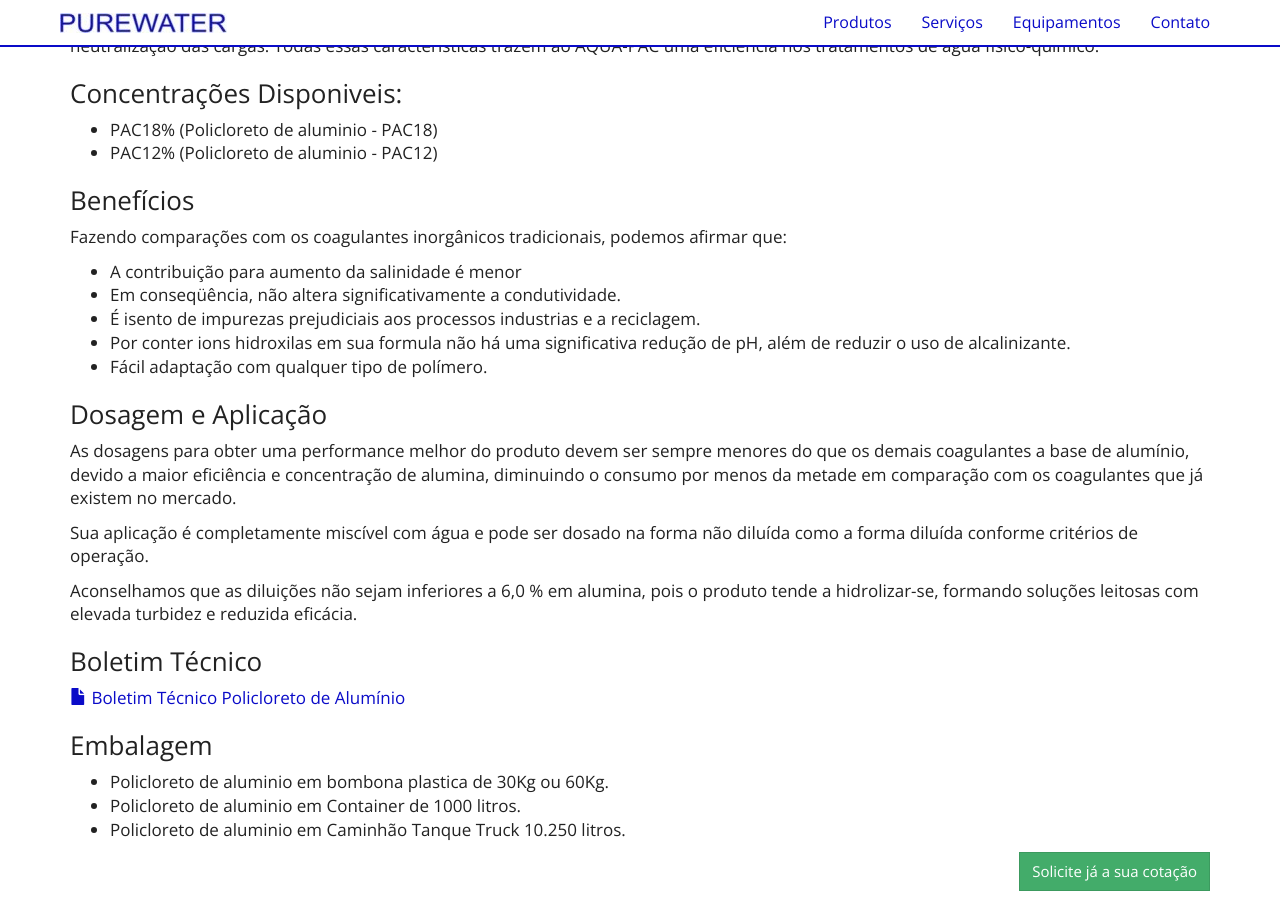
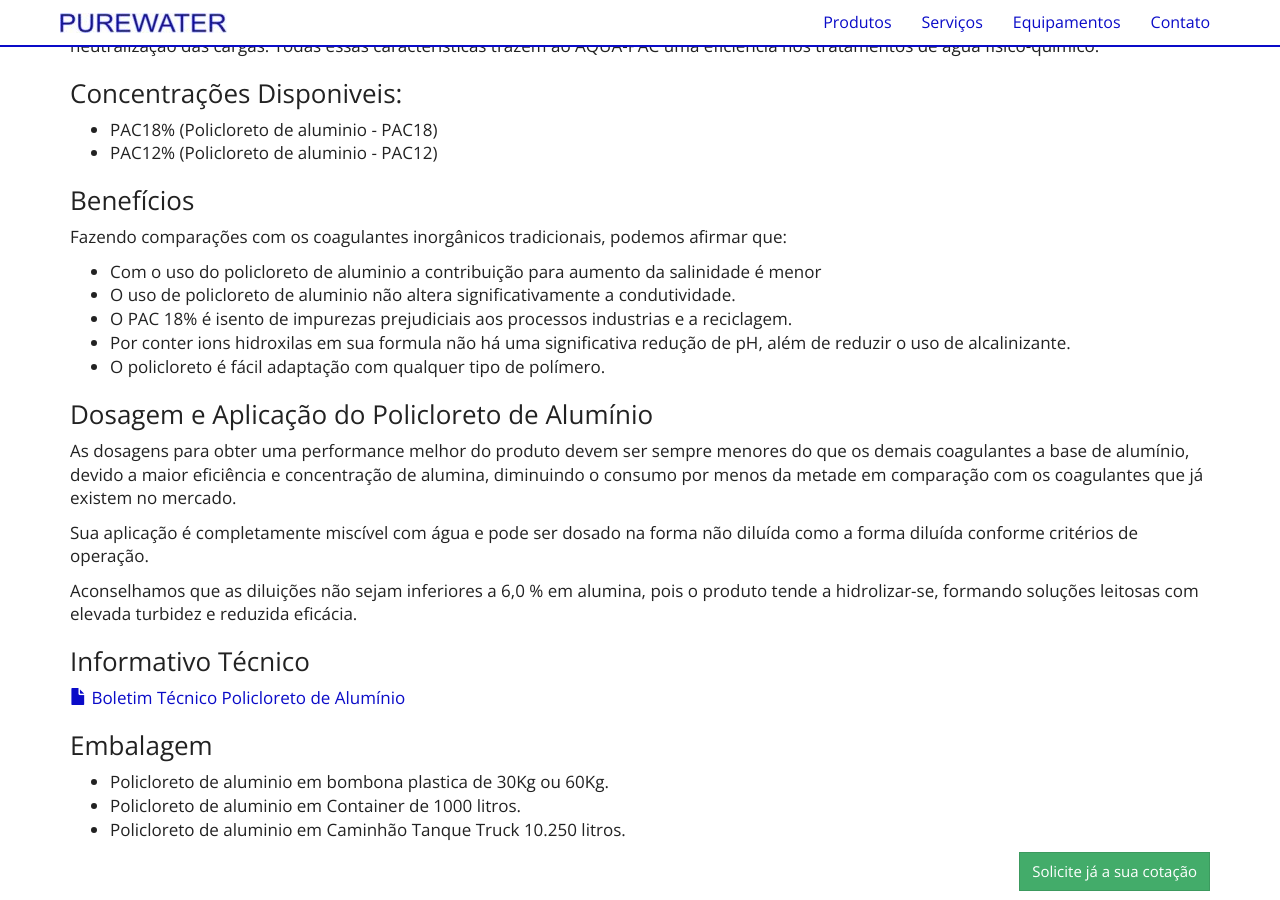
Before and after one commit to purewaterefluentes/purewaterefluentes.github.io, a Jekyll site: the page built from produtos/policloreto-de-aluminio.md, in a window 1280 px wide and 900 px high, scrolled down 595 px. Built offline with Jekyll 4.4.1, drawn with Linux system fonts in a browser that asks for light colours; nearby versions of some CDN libraries; library files that are not in the unit come from our copies.

Commit message:
Create policloreto-de-aluminio.md

```diff
--- a/produtos/policloreto-de-aluminio.md
+++ b/produtos/policloreto-de-aluminio.md
@@ -21,13 +21,13 @@ O policloreto de alumínio também conhecido como: Policloreto ou cloreto de pol
 ### Benefícios
 Fazendo comparações com os coagulantes inorgânicos tradicionais, podemos afirmar que:
 
-- A contribuição para aumento da salinidade é menor
-- Em conseqüência, não altera significativamente a condutividade.
-- É isento de impurezas prejudiciais aos processos industrias e a reciclagem.
+- Com o uso do policloreto de aluminio a  contribuição para aumento da salinidade é menor
+- O uso de policloreto de aluminio não altera significativamente a condutividade.
+- O PAC 18% é isento de impurezas prejudiciais aos processos industrias e a reciclagem.
 - Por conter ions hidroxilas em sua formula não há uma significativa redução de pH, além de reduzir o uso de alcalinizante.
-- Fácil adaptação com qualquer tipo de polímero.
+- O policloreto é fácil adaptação com qualquer tipo de polímero.
 
-### Dosagem e Aplicação
+### Dosagem e Aplicação do Policloreto de Alumínio
 
 As dosagens para obter uma performance melhor do produto devem ser sempre menores do que os demais  coagulantes  a  base  de  alumínio,  devido a maior eficiência e concentração de alumina, diminuindo o consumo por menos da metade em comparação com os coagulantes que já existem no mercado.
 
@@ -35,7 +35,7 @@ Sua aplicação é completamente miscível com água e pode ser dosado na forma
 
 Aconselhamos que as diluições não sejam inferiores a 6,0  % em alumina, pois o produto tende a hidrolizar-se, formando soluções leitosas com elevada turbidez e reduzida eficácia.
 
-### Boletim Técnico
+### Informativo Técnico
 
 {% include purewater/link-boletim.html
    label="Boletim Técnico Policloreto de Alumínio"
```
